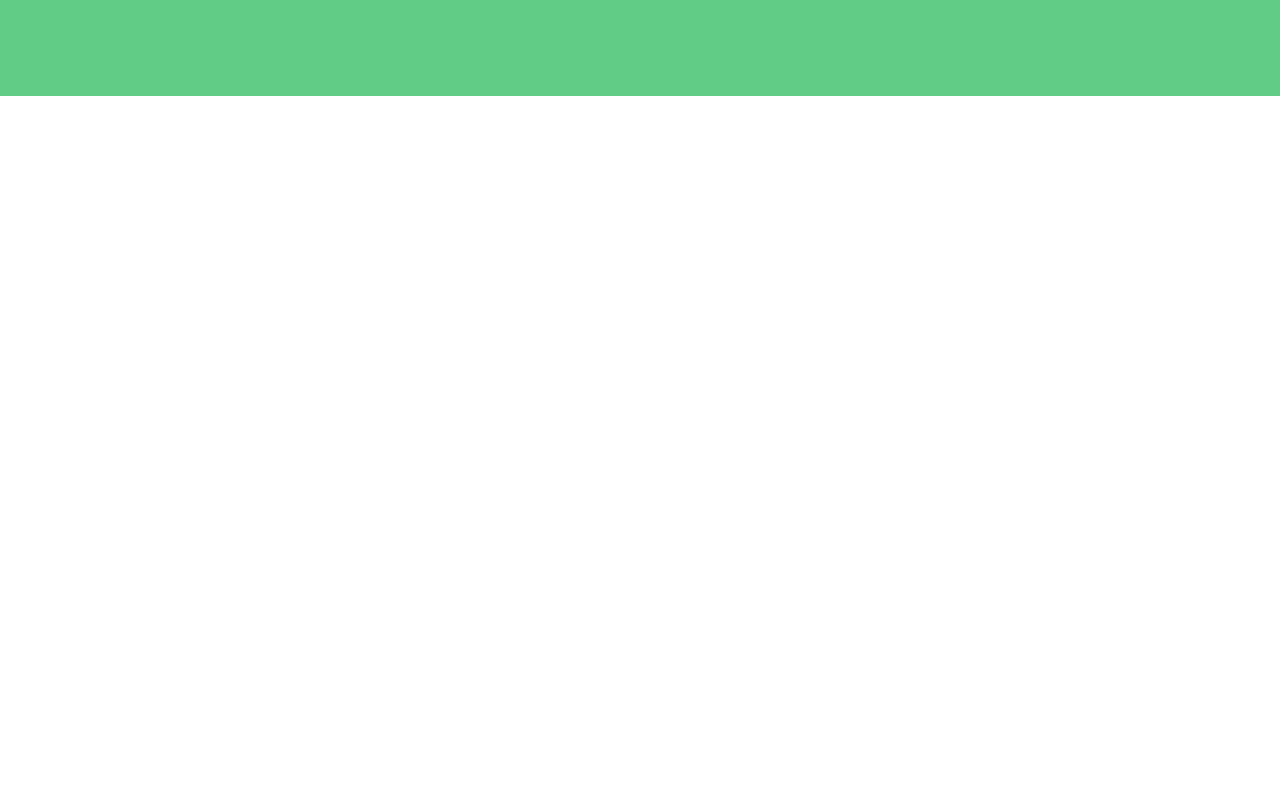
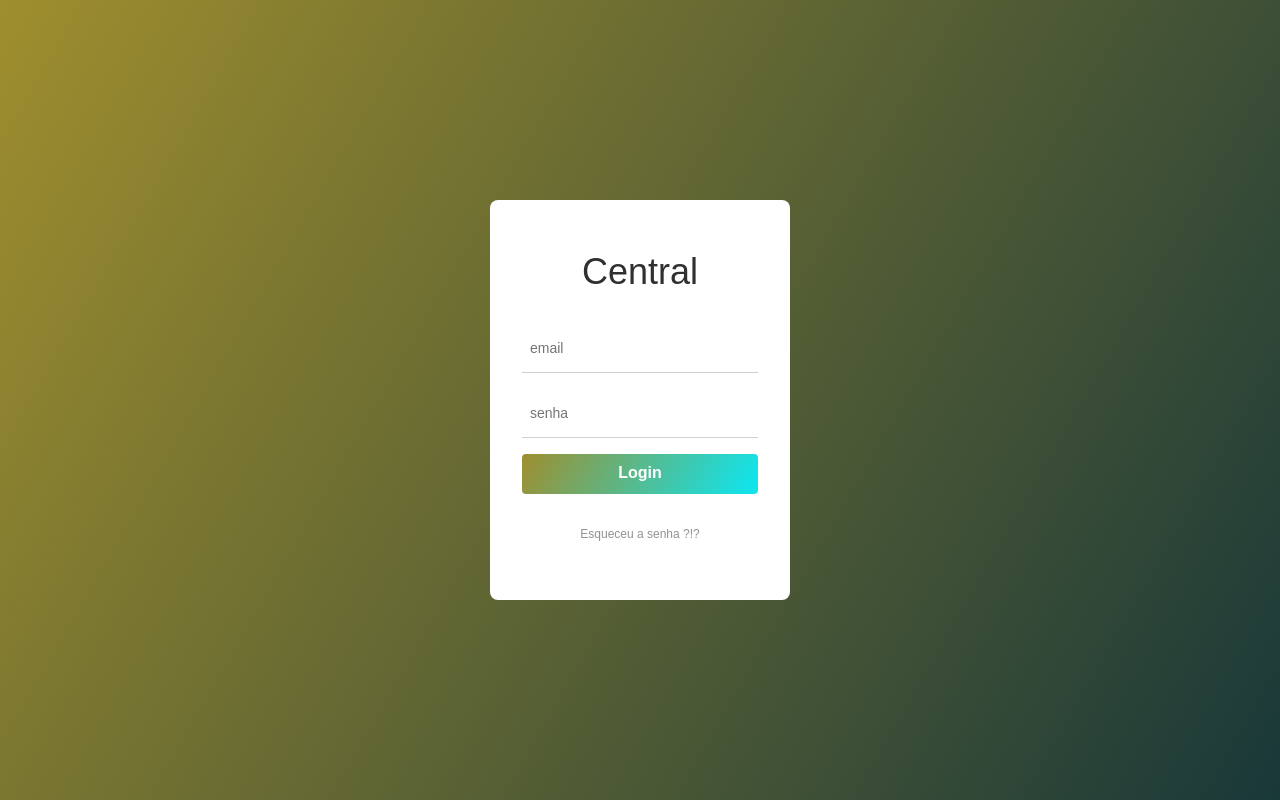
Before and after one commit to Admilson-Landim/TheCentral, a Django app: page / in a window 1280 px wide. Run offline with Django 4.2, Linux system fonts and the light colour scheme; some libraries are stand-ins or nearby versions.

Commit message:
create login and connetc to db_container
create a login page and connect projeto to mysql deployed on docker

```diff
--- a/central/static/css/estilo.css
+++ b/central/static/css/estilo.css
@@ -1,10 +1,107 @@
+body {
+    margin: 0;
+    padding: 0;
+    font-family: sans-serif;
+}
 
-.jumbotron {
-    background-color: #61cc86;
+.login {
+    height: 100vh;
+    background: linear-gradient(120deg, #9f8e2e, #193839);
+    display: flex;
+    justify-content: center;
+    align-items: center;
+}
+
+.login_container {
+    min-height: 400px;
+    width: 300px;
+    background-color: #fff;
+    box-sizing: border-box;
+    padding: 32px;
+    border-radius: 8px;
+    -webkit-border-radius: 8px;
+    -moz-border-radius: 8px;
+    -ms-border-radius: 8px;
+    -o-border-radius: 8px;
+
+    display: flex;
+    flex-direction: column;
+    align-items: center;
+}
+
+.login_title {
+    margin-bottom: 32px;
+    color: #303030;
 }
 
 
-.central {
-    text-align: center;
+.login_form {
+    width: 100%;
+    display: flex;
+    flex-direction: column;
     align-items: center;
+    justify-content: center;
 }
+
+.login_input {
+    height: 48px;
+    width: 100%;
+    box-sizing: border-box;
+    padding-left: 8px;
+    border: unset;
+    outline: none;
+}
+
+.login_input-border{
+    height: 1px;
+    width: 100%;
+    margin-bottom: 16px;
+    background-color: #cfcfcf;
+    transition: .03s ease-in-out;
+    -webkit-transition: .03s ease-in-out;
+    -moz-transition: .03s ease-in-out;
+    -ms-transition: .03s ease-in-out;
+    -o-transition: .03s ease-in-out;
+}
+
+.login_input-border::after{
+    content: '';
+    display: block;
+    height: 1px;
+    width: 0;
+    margin-bottom: 16px;
+    background: linear-gradient(120deg, #9f8e2e, #12e3ea);
+    transition: .03s ease-in-out;
+}
+
+.login_input:focus + .login_input-border::after {
+    width: 100%;
+}
+
+
+.login_input:hover {
+    background-position: right;
+}
+
+
+.login_submit {
+    height: 40px;
+    width: 100%;
+    outline: none;
+    background:  linear-gradient(120deg, #9f8e2e, #12e3ea, #e2c72c);
+    background-size: 200%;
+    margin-bottom: 32px;
+    color: #fff;
+    font-size: 16px;
+    font-weight: bold;
+    border: unset;
+    border-radius: 4px;
+    cursor: pointer;
+    transition: .5s ease-in-out;
+}
+
+.login_reset{
+    font-size: 12px;
+    color: #929292;
+    text-decoration: none;
+}
--- a/central/static/js/script.js
+++ b/central/static/js/script.js
@@ -1,3 +1,17 @@
 
 
-console.log("Testing =======================================================")
+const init = () => {
+
+    const inputEmail = document.querySelector('input[name="email"]');
+    const inputSenha = document.querySelector('input[name="senha"]');
+    const submitButton = document.querySelector('.login_submit');
+
+
+
+    console.log('init');
+    console.log('nome: ' + inputEmail);
+    console.log('senha: ' + inputSenha);
+}
+
+
+window.onload = init;
--- a/central/templates/index.html
+++ b/central/templates/index.html
@@ -3,7 +3,7 @@
 <!DOCTYPE html>
 <html lang="en">
 <head>
-  <title> The Central </title>
+  <title> Central | Login </title>
   <meta charset="utf-8">
   <meta name="viewport" content="width=device-width, initial-scale=1">
   <link rel="stylesheet" href="https://maxcdn.bootstrapcdn.com/bootstrap/3.4.1/css/bootstrap.min.css">
@@ -14,15 +14,24 @@
 </head>
 <body>
 
-<div class="jumbotron text-center">
+  <main class="login">
+    <div class="login_container">
+      <h1 class="login_title">  Central    </h1>
+      <form action="" class="login_form">
+        <input type="email" class="login_input" placeholder="email" name="email">
+        <span class="login_input-border"></span>
+        <input type="password" class="login_input" placeholder="senha" name="senha">
+        <span class="login_input-border"></span>
 
-</div>
-
-
+        <button class="login_submit"> Login </button>
+        <a href="#" class="login_reset">Esqueceu a senha ?!?</a>
+      </form>
+    </div>
+  </main>
 
 
 </body>
 
-<script src="{% static "js/script.js" %}"></script>
+<script defer src="{% static "js/script.js" %}"></script>
 
 </html>
```
Also changed, not shown: config/settings.py (+9 -2 lines).
